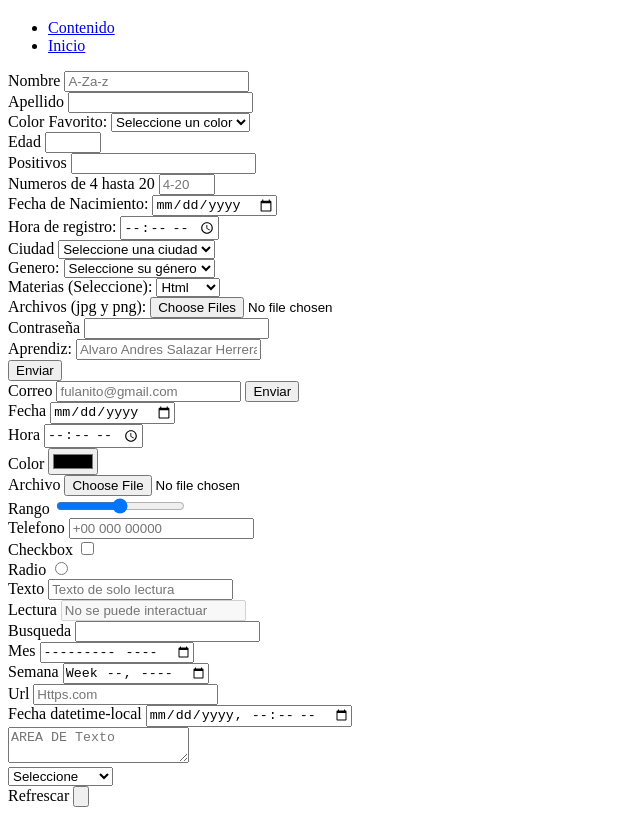
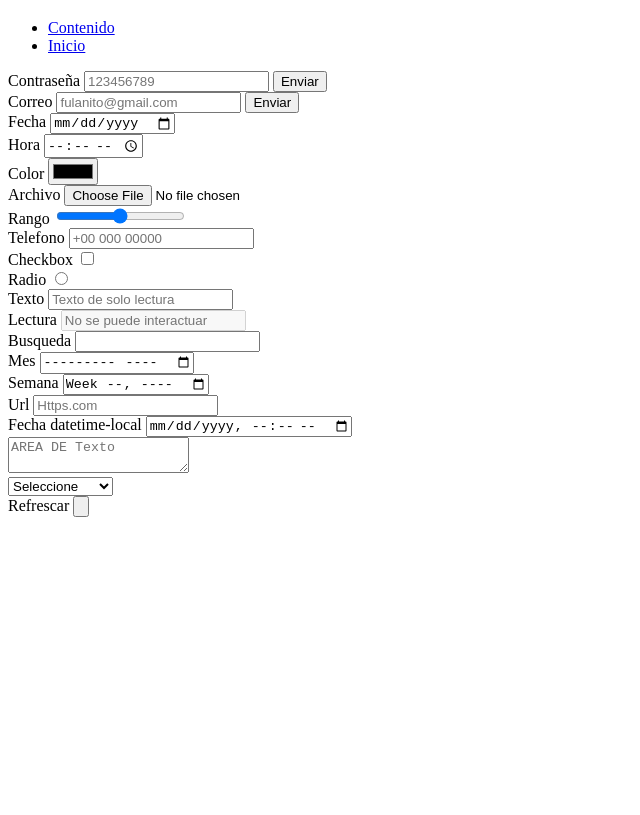
Before and after one commit to AlvaroSaGit/TrabajoIndex, a plain HTML site: page Index.html in a window 1280 px wide. Shown: the part 61-876 px from the top of the page, without its empty margins (0-640 px from the left). After the commit the page ends 800 px from the top, so only its background shows below. Drawn offline with Linux system fonts and the light colour scheme.

Commit message:
SoloNotas

```diff
--- a/Index.html
+++ b/Index.html
@@ -51,134 +51,13 @@ Class: Las clases son utiles para aplicar estilos CSS para y manipular elementos
   <section>
     <form action="Index.html" method="get">
 
-      <!--Inicio trabajo 19 noviembre-->
-
-      <!--Nombre: solo letras (mayusculas y minusculas)-->
-      <div>
-        <label for="nombre">Nombre</label>
-        <input type="text" placeholder="A-Za-z"id="nombre" name="nombre" pattern="[A-Za-z]+"required>
-      </div>
-
-      <!--Apellido: solo letras minusculas-->
-      <div>
-        <label for="apellido">Apellido</label>
-        <input type="text" id="apellido" name="apellido" pattern="[a-z]+"required>
-      </div>
-
-      <!--Color favorito-->
-      <div>
-        <label for="color">Color Favorito:</label>
-        <select name="color" id="color" required>
-          <option value="">Seleccione un color</option>
-          <option value="rojo">Rojo</option>
-          <option value="azul">Azul</option>
-          <option value="verde">Verde</option>
-          <option value="amarillo">Amarillo</option>
-        </select>
-      </div>
-
-      <!--Permite digitar cualquier tipo de numero en un limite o minimo especifico y con su respectivo incremento que se le coloca-->
-      <div>
-        <label for="Edad">Edad</label>
-        <input type="number" name="edad" step="1" min="0" max="10" required="" id="Edad" pattern="\d+" required>
-      </div>
-
-      <!--Positivos-->
-      <div>
-        <label for="positivos">Positivos</label>
-        <input type="text" id="positivos" name="positivos" pattern="^[+]?\d*\.?\d+$" required>
-      </div>
-
-      <!--Maximo y minimo-->
-      <div>
-        <label for="maximo-minimo:">Numeros de 4 hasta 20</label>
-        <input type="number" placeholder="4-20" id="maximo-minimo" name="maximo-minimo" step="2" min="4" max="20">
-      </div>
-
-      <!--Fecha de nacimiento-->
-      <div>
-        <label for="fecha-nacimiento">Fecha de Nacimiento:</label>
-        <input type="date" id="fecha-nacimiento" name="Fecha-nacimiento"required>
-      </div>
-
-      <!--Hora de registro-->
-      <div>
-        <label for="hora">Hora de registro:</label>
-        <input type="time" id="hora" name="Hora" required>
-      </div>
-
-      <!--Ciudad-->
-      <div>
-        <label for="ciudad">Ciudad</label>
-        <select name="ciudad" id="Ciudad">
-          <option value="">Seleccione una ciudad</option>
-          <option value="Bucaramanga">Bucaramanga</option>
-          <option value="Giron">Giron</option>
-          <option value="Piedecuesta">Piedecuesta</option>
-        </select>
-      </div>
-
-      <!--Genero-->
-      <div>
-        <label for="genero">Genero:</label>
-        <select name="Genero" id="genero">
-          <option value="">Seleccione su género</option>
-          <option value="Masculino">Masculino</option>
-          <option value="Femenino">Femenino</option>
-          <option value="Otro">Otro</option>
-        </select>
-      </div>
-
-      <!--Materias-->
-      <div>
-        <label for="materias">Materias (Seleccione):</label>
-        <select name="Materias" id="materias">
-          <option value="html">Html</option>
-          <option value="Css">Css</option>
-          <option value="Js">Js</option>
-          <option value="Java">Java</option>
-          <option value="Python">Python</option>
-          <option value="Php">PHP</option>
-        </select>
-      </div>
-
-      <!--Archivos .jpg y png-->
-      <div>
-        <label for="archivos">Archivos (jpg y png):</label>
-        <input type="file" id="archivos" name="archivos" accept=".jpg, .png" multiple>
-      </div>
-
-      <!--Contraseña-->
-      <div>
-        <label for="contraseña">Contraseña</label>
-        <input type="password" id="contraseña" name="Contraseña">
-      </div>
-
-      <!--Nombre del aprendiz (Solo lectura)-->
-      <div>
-        <label for="aprendiz">Aprendiz:</label>
-        <input type="text" id="aprendiz" name="Aprendiz" placeholder="Alvaro Andres Salazar Herrera" readonly>
-      </div>
-
-      <!--ENvio-->
-      <button type="submit">Enviar</button>
-
-      <!--NOTAS:
-      pattern="[A-Za-z]+" para permitir solo letras mayusculas y minusculas
-      pattern="[a-z]+" para permitir solo letras minusculas.
-      pattern="\d+" para permitir solo números
-      pattern="^[+]?\d*\.?\d+$" para validar numeros positivos.
-      -->
-
-      <!--LINEA FINAL DEL TRABAJO 19 DE NOVIEMBRE-->
-
       <!--Permite digitar una contraseña ocultandola en el proceso
           Placeholder muestra un texto de referencia en el campo de entrada cuando esta vacio-->
-      <!--<div>
+      <div>
         <label for="Contrasena">Contraseña</label>
         <input type="password" placeholder="123456789" name="Contrasena" id="Contrasena">
         <button type="submit">Enviar</button>
-      </div>-->
+      </div>
 
       <!--Permite diligenciar un correo
       Autocomplete permite al navegador autocompletar segun los valores almacenados por el usuario-->
```
